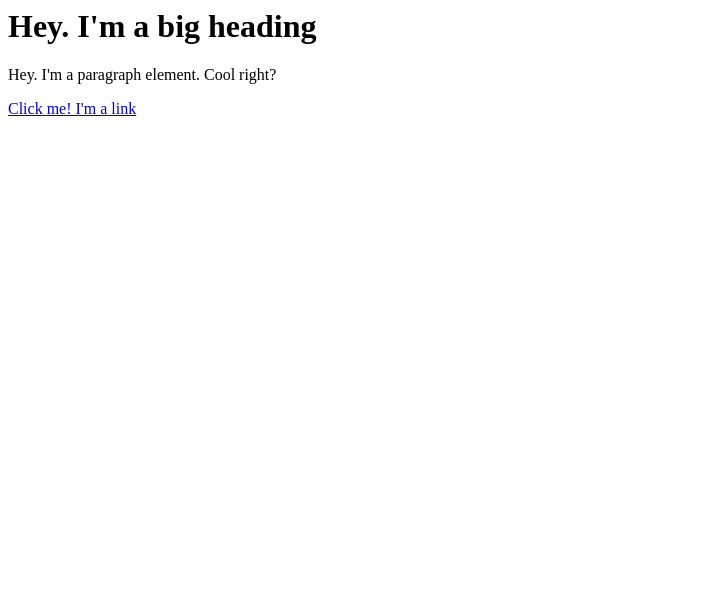
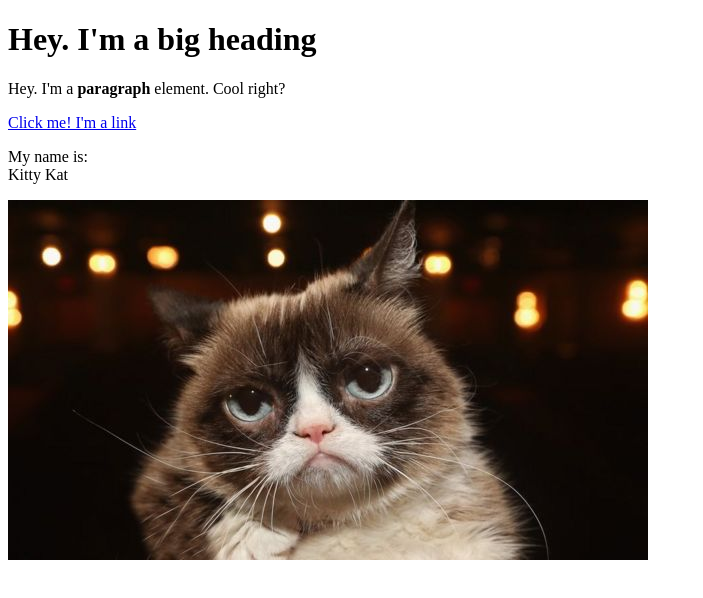
Before and after one commit to andrespenafm/cartoon-hero, a plain HTML site: page test.html in a window 1280 px wide. Shown: the whole page, without its empty margins (0-703 px from the left). Drawn offline with Linux system fonts and the light colour scheme.

Commit message:
added a cat image and a few more elements

```diff
--- a/test.html
+++ b/test.html
@@ -1,3 +1,14 @@
-<h1>Hey. I'm a big heading</h1>
-<p>Hey. I'm a paragraph element. Cool right?</p>
-<a href="https:/google.com" target="_blank" title="Let's go to Google">Click me! I'm a link</a>
+<!DOCTYPE html>
+<html>
+<head>
+	<title>Test page</title>
+</head>
+<body>
+	<h1>Hey. I'm a big heading</h1>
+	<p>Hey. I'm a <b>paragraph</b> element. Cool right?</p>
+	<a href="https:/google.com" target="_blank" title="Let's go to Google">Click me! I'm a link</a>
+	<p>My name is:<br>
+	Kitty Kat</p>
+	<img src="img/cat.jpeg">
+</body>
+</html>
```
Also changed, not shown: img/cat.jpeg (added).
